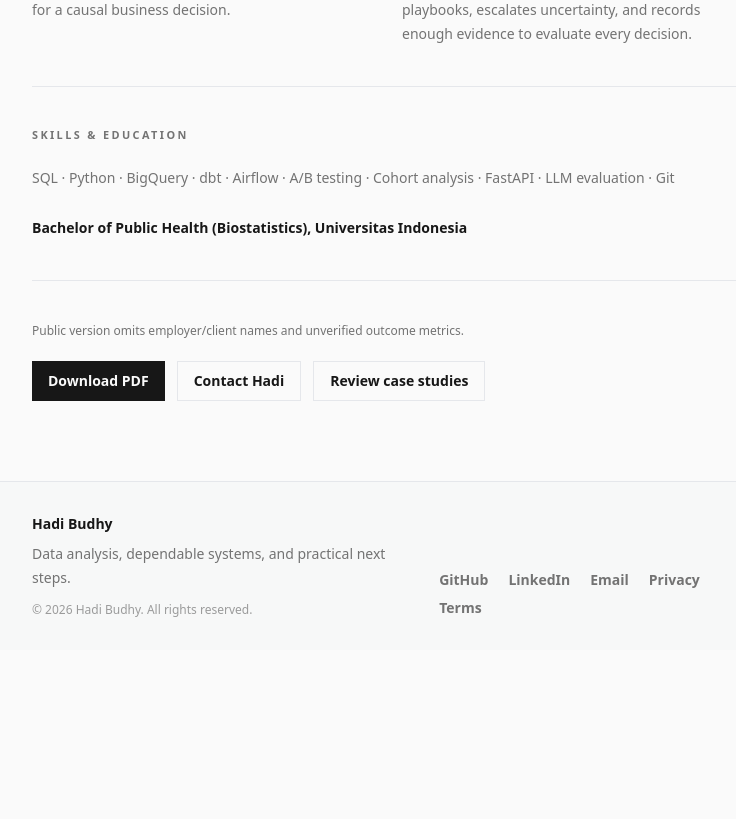
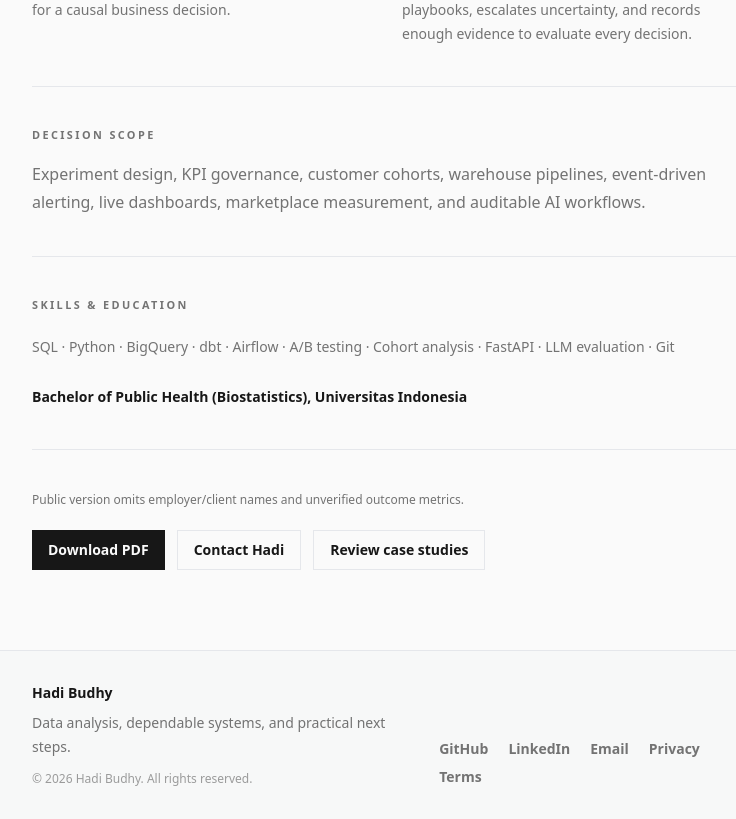
Before and after one commit to hadibudhy/hadibudhy.github.io, a Next.js app: page /resume in a window 1280 px wide. Shown: the part 1800-2619 px from the top of the page, without its empty margins (248-984 px from the left). Before the commit the page ends 2450 px from the top, so only its background shows below. Built offline with nearby package versions, Linux system fonts and the light colour scheme.

Commit message:
Refine senior analytics portfolio signal

```diff
--- a/src/app/resume/page.tsx
+++ b/src/app/resume/page.tsx
@@ -61,6 +61,11 @@ export default function ResumePage() {
       </section>
 
       <section className="border-b border-border py-10">
+        <p className="section-kicker">Decision scope</p>
+        <p className="mt-4 leading-7 text-muted-foreground">Experiment design, KPI governance, customer cohorts, warehouse pipelines, event-driven alerting, live dashboards, marketplace measurement, and auditable AI workflows.</p>
+      </section>
+
+      <section className="border-b border-border py-10">
         <div>
           <p className="section-kicker">Skills &amp; education</p>
           <p className="mt-5 text-sm leading-7 text-muted-foreground">{skills.join(" · ")}</p>
--- a/src/app/sitemap.ts
+++ b/src/app/sitemap.ts
@@ -7,7 +7,7 @@ export default function sitemap(): MetadataRoute.Sitemap {
   const baseUrl = "https://hadibudhy.github.io";
   const routes = ["", "/about", "/projects", "/resume", "/privacy", "/terms"].map((path) => ({
     url: `${baseUrl}${path}`,
-    lastModified: new Date("2026-08-15T00:00:00Z"),
+    lastModified: new Date("2026-08-30T00:00:00Z"),
   }));
   const projects = getAllProjects().map((project) => ({
     url: `${baseUrl}/projects/${project.slug}`,
--- a/src/content/projects/campaign-incrementality.md
+++ b/src/content/projects/campaign-incrementality.md
@@ -65,6 +65,8 @@ The benchmark difference is about **115 extra conversions per 100,000 assigned u
 
 **Business meaning:** statistical confidence tells us that the benchmark difference is unlikely to be random noise. It does not tell us whether the campaign earns more than it costs.
 
+The practical launch threshold is explicit: scale only when incremental CPA is below contribution value after ad cost, with the holdout result stable across the pre-specified audience and frequency guardrails.
+
 ## Recommendation
 
 **What:** Run the current campaign with a randomized holdout and measure extra conversions, not only attributed conversions.
--- a/src/content/projects/mta-congestion-pricing-causal-audit.md
+++ b/src/content/projects/mta-congestion-pricing-causal-audit.md
@@ -59,6 +59,8 @@ The method is a descriptive event-time diagnostic. In plain language, it compare
 
 Before congestion pricing began, the affected-comparison gap changed materially in both directions rather than staying near a stable baseline.
 
+In plain English: the comparison was already moving around before the policy, so its later movement cannot be cleanly attributed to congestion pricing.
+
 ![MTA bridge and tunnel event study: affected crossings were already moving differently before congestion pricing, so the comparison is not reliable](/images/growth-mta-event-study.png)
 
 **Business meaning:** the chosen comparison group does not provide a stable descriptive baseline for the affected crossings. The later differences cannot be assigned to congestion pricing with confidence.
```
